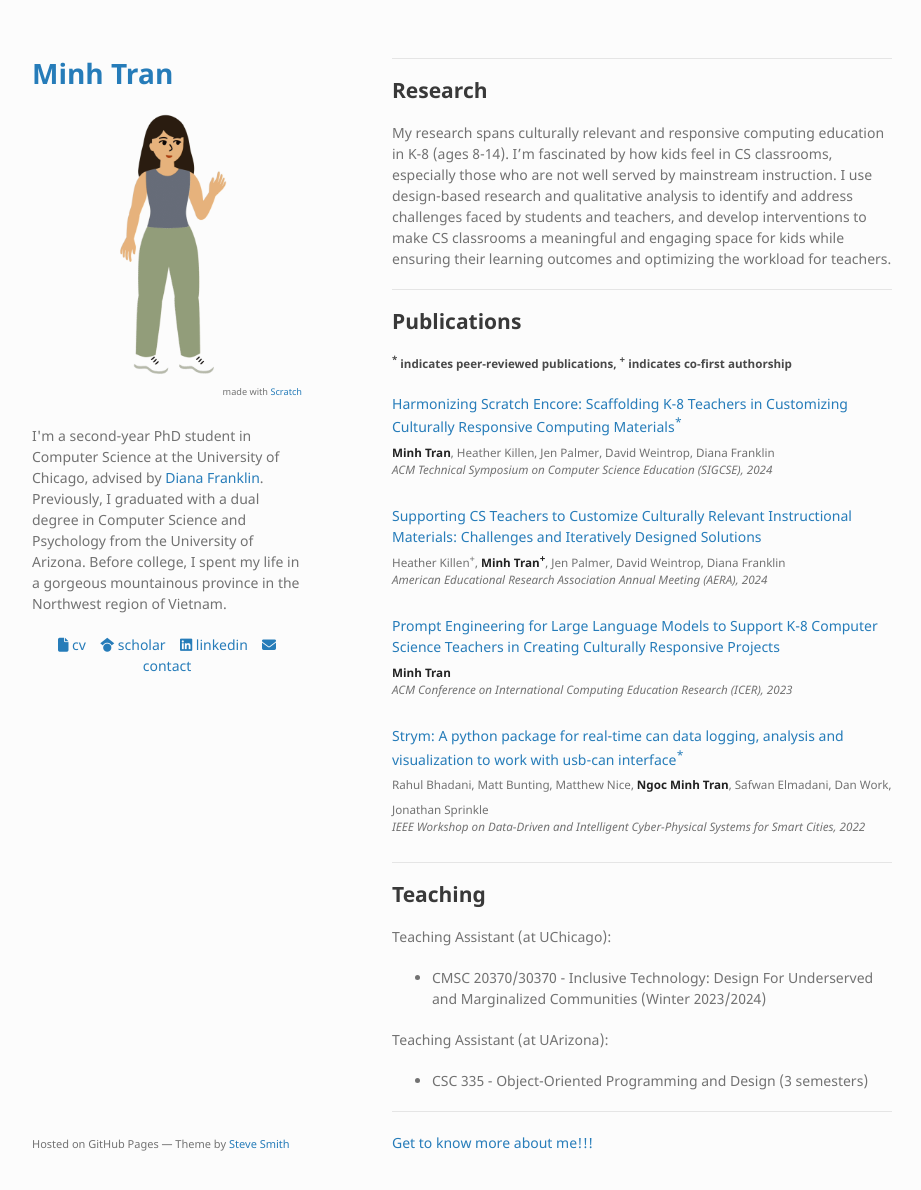
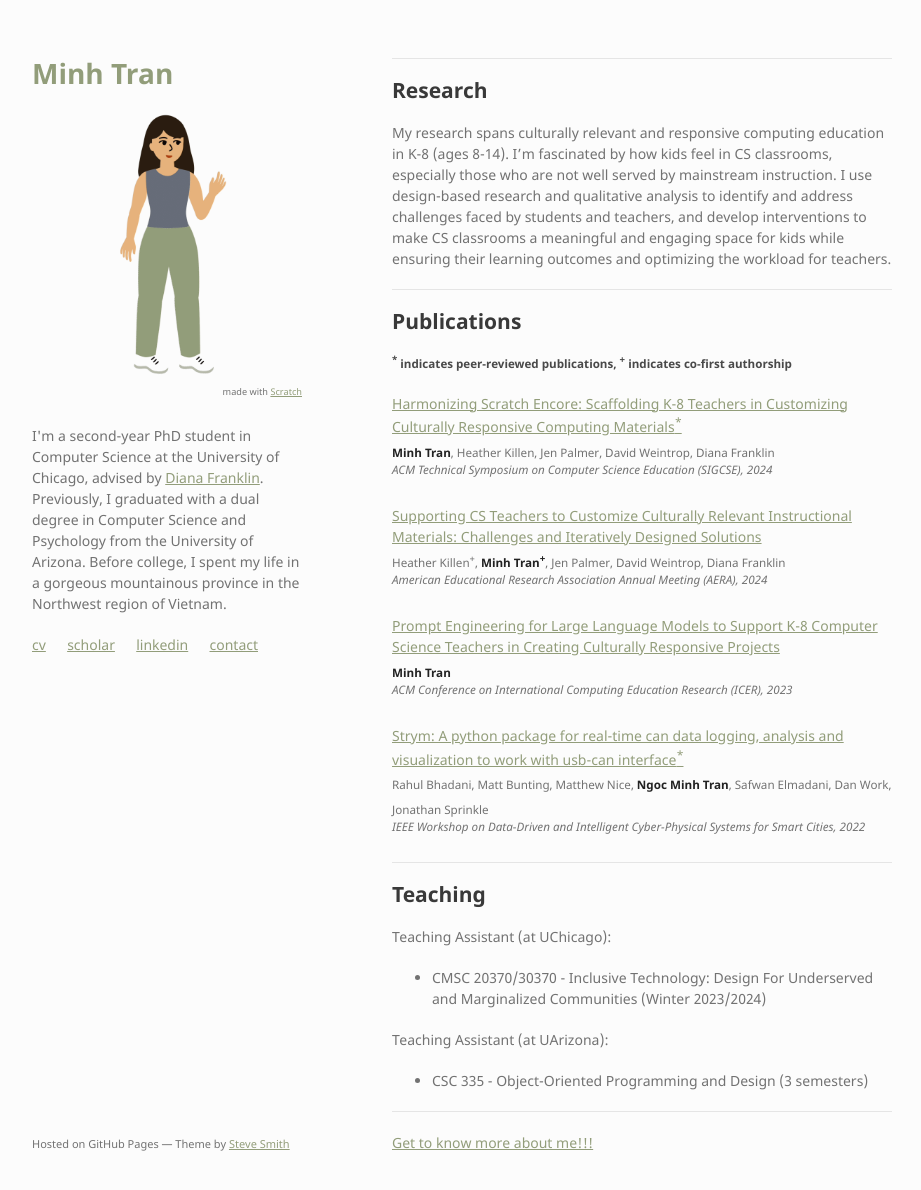
Before and after one commit to ngminhtran/ngminhtran.github.io, a Jekyll site: the page built from index.md, in a window 1280 px wide and 1223 px high. Shown: the top 1190 px of the window, without its empty margins (178-1099 px from the left). Built offline with Jekyll 4.4.1, drawn with Linux system fonts in a browser that asks for light colours.

Commit message:
update logo

```diff
--- a/_layouts/default.html
+++ b/_layouts/default.html
@@ -16,7 +16,7 @@
   <body>
     <div class="wrapper">
       <header>
-        <h1><a href="{{ "/" | absolute_url }}">{{ site.title | default: site.github.repository_name }}</a></h1>
+        <h1><a class="title" href="{{ "/" | absolute_url }}" >{{ site.title | default: site.github.repository_name }}</a></h1>
         <!--<p>{{ site.description | default: site.github.project_tagline }}</p>-->
 
         <!-- {% if site.logo %}
@@ -25,27 +25,27 @@
         {% endif %} -->
 
         {% if page.logo %}
-          <img src="{{ page.logo | relative_url }}" alt="Logo" />
+          <img  id="logo" src="{{ page.logo | relative_url }}" alt="Logo" />
           {% if page.logo_note %}
-            <p align="right"><small><sup>made with <a href="https://scratch.mit.edu" target="_blank">Scratch</a></sup></small></p>
+            <p id="logo_note" align="right"><small><sup>made with <a href="https://scratch.mit.edu" target="_blank">Scratch</a></sup></small></p>
           {% endif %}
         {% endif %}
 
         <p class="view">I'm a second-year PhD student in Computer Science at the University of Chicago, advised by <a href="http://people.cs.uchicago.edu/~dmfranklin/index.html" target="_blank">Diana Franklin</a>. Previously, I graduated with a dual degree in Computer Science and Psychology from the University of Arizona. Before college, I spent my life in a gorgeous mountainous province in the Northwest region of Vietnam.</p>
 
-        <p class="view" align="center">
+        <!-- <p class="view" align="center">
           <a class="space" href="/assets/app_materials/minhtran_cv.pdf" target="_blank"><i class="fa-solid fa-file"></i> cv </a> &ensp;
           <a class="space" href="https://scholar.google.com/citations?user=elG0WcsAAAAJ&hl=en&oi=ao" target="_blank"><i class="fa-brands fa-google-scholar"></i> scholar </a> &ensp;
           <a class="space" href="https://www.linkedin.com/in/ngminhtran/" target="_blank"><i class="fa-brands fa-linkedin"></i> linkedin </a> &ensp;
           <a class="space" href="mailto:ngminhtran@uchicago.edu" target="_blank"><i class="fa-solid fa-envelope"></i> contact </a>
-        </p>
+        </p> -->
 
-        <!-- <p class="view">
+        <p class="view">
           <a class="space" href="/assets/app_materials/minhtran_cv.pdf" target="_blank">cv</a> &emsp;
           <a class="space" href="https://scholar.google.com/citations?user=elG0WcsAAAAJ&hl=en&oi=ao" target="_blank">scholar</a> &emsp;
           <a class="space" href="https://www.linkedin.com/in/ngminhtran/" target="_blank">linkedin</a> &emsp;
           <a class="space" href="mailto:ngminhtran@uchicago.edu" target="_blank">contact</a>
-        </p> -->
+        </p>
 
       </header>
       <section>
--- a/_sass/jekyll-theme-minimal.scss
+++ b/_sass/jekyll-theme-minimal.scss
@@ -35,24 +35,35 @@
 }
 
 a {
-  color:#267CB9;
+  color:#929d7a;
+  text-decoration:underline;
+}
+
+a.title {
   text-decoration:none;
 }
 
 a:hover, a:focus {
-  color:#069;
+  color:#8b9767;
   font-weight: bold;
+  text-decoration:none;
+}
+
+a:hover.title, a:focus.title {
+  color:#8b9767;
+  font-weight: bold;
+  text-decoration:underline;
 }
 
 a small {
   font-size:11px;
-  color:#777;
+  color:#929d7a;
   margin-top:-0.3em;
   display:block;
 }
 
 a:hover small {
-  color:#777;
+  color:#8b9767;
 }
 
 .wrapper {
@@ -102,6 +113,10 @@
 
 img {
   max-width:100%;
+}
+
+#logo:hover ~ #logo_note {
+  opacity: 0;
 }
 
 header {
```
Also changed, not shown: other parts of _layouts/default.html (+13 -0 lines), assets/img/favicon.png, assets/img/profile.jpg, 10 other files.
